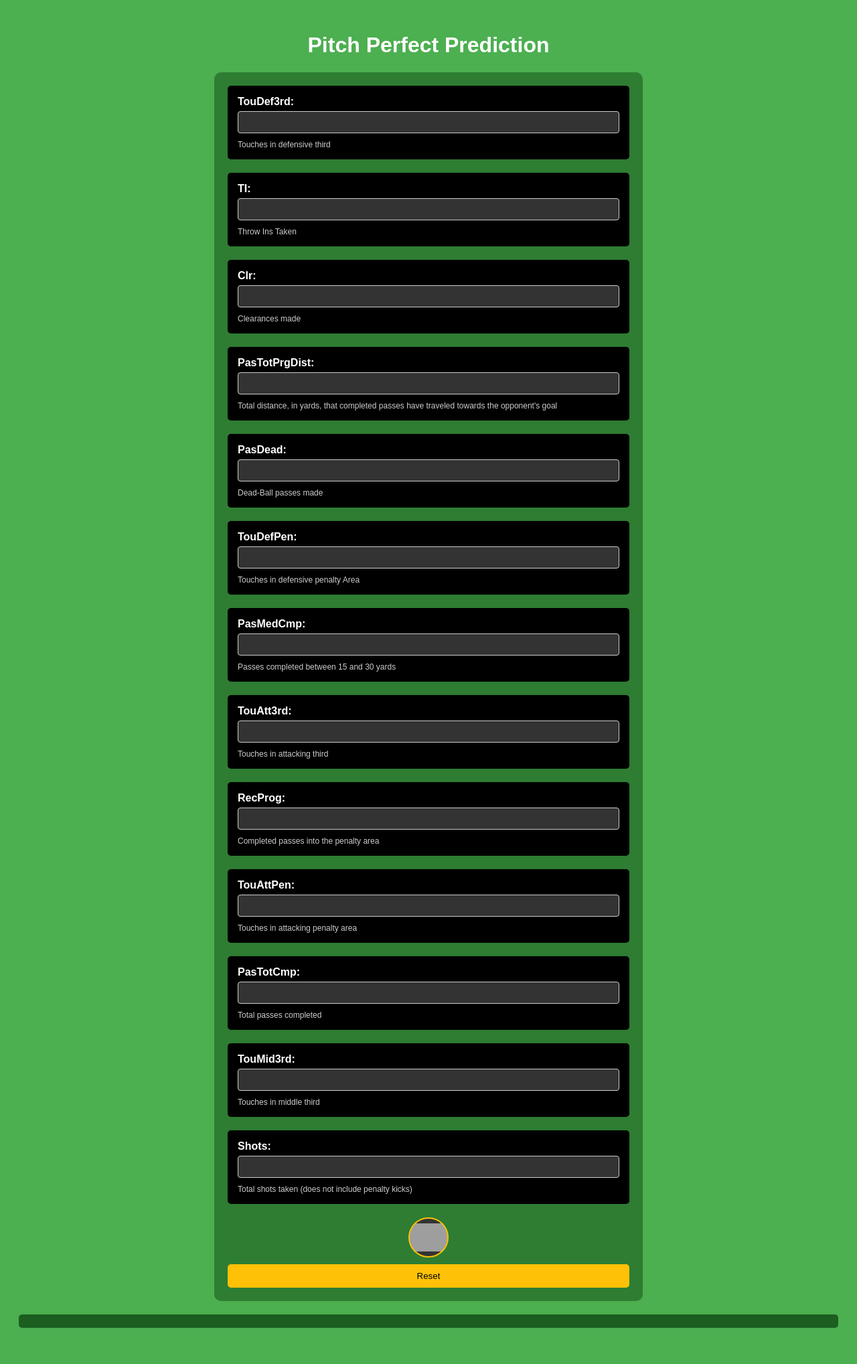
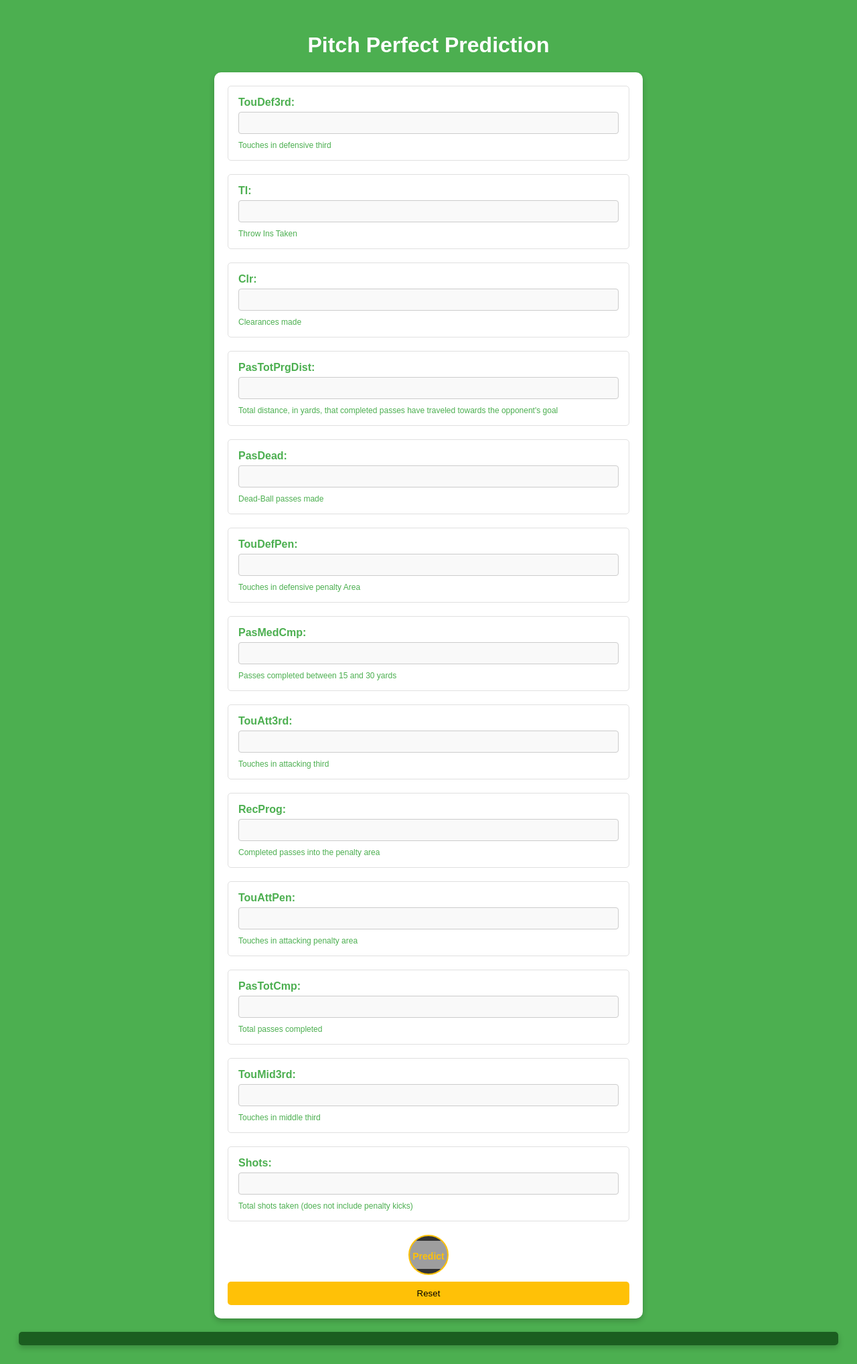
Before and after one commit to Fidot-2311/Dissertation, a Flask app: page / in a window 1280 px wide. Shown: the whole page at 67% size. Before the commit the page ends 1983 px from the top, so only its background shows below. Run offline with Flask 3, Linux system fonts and the light colour scheme; parts of the project's set-up code (start-up, migrations or seed data) failed here and were passed over; grey boxes are pictures that could not be loaded.

Commit message:
Add files via upload

```diff
--- a/templates/index.html
+++ b/templates/index.html
@@ -17,24 +17,27 @@
         form {
             max-width: 600px;
             margin: auto;
-            background-color: #2E7D32; /* Darker green for contrast */
+            background-color: #fff; /* Form background white for contrast */
             padding: 20px;
             border-radius: 10px;
+            box-shadow: 0 4px 8px rgba(0, 0, 0, 0.2); /* Added shadow for depth */
         }
         .form-group {
-            margin-bottom: 20px; /* Increased margin-bottom for better spacing */
-            background-color: #000; /* Black background for form fields */
-            padding: 15px; /* Padding inside the form field */
-            border-radius: 5px; /* Rounded corners for form field background */
+            margin-bottom: 20px;
+            padding: 15px;
+            border-radius: 5px;
+            background-color: #fff; /* White background for each form field */
+            border: 1px solid #e0e0e0; /* Light border for subtle separation */
         }
         label {
             font-weight: bold;
             display: block;
             margin-bottom: 5px;
+            color: #4CAF50; /* Green color for labels */
         }
         .description {
             font-size: 12px;
-            color: #ccc;
+            color: #4CAF50; /* Green color for description text */
             margin-top: 10px; /* Moved down to avoid overlap */
         }
         input[type="number"] {
@@ -43,8 +46,8 @@
             box-sizing: border-box;
             border: 1px solid #ccc;
             border-radius: 4px;
-            background-color: #333; /* Dark background for input fields */
-            color: #fff; /* Light text color for input fields */
+            background-color: #f9f9f9; /* Light background for input fields */
+            color: #333; /* Dark text color for readability */
         }
         .football-btn {
             background: url('https://image.shutterstock.com/image-vector/vector-illustration-soccer-ball-isolated-260nw-1067199104.jpg') no-repeat center center;
@@ -58,6 +61,15 @@
             display: block;
             margin-top: 20px;
             background-color: #333; /* Fallback background color */
+            color: #FFC107; /* Text color for better visibility */
+            font-weight: bold;
+            font-size: 14px;
+            line-height: 60px; /* Center text vertically */
+            text-align: center; /* Center text horizontally */
+            padding: 0; /* Remove default padding */
+        }
+        .football-btn::before {
+            content: "Predict"; /* Text on the football button */
         }
         button {
             background-color: #FFC107; /* Updated color for better visibility */
@@ -77,6 +89,7 @@
             background-color: #1B5E20;
             padding: 10px;
             border-radius: 5px;
+            box-shadow: 0 4px 8px rgba(0, 0, 0, 0.2); /* Added shadow for depth */
         }
         .spinner {
             display: none;
```
